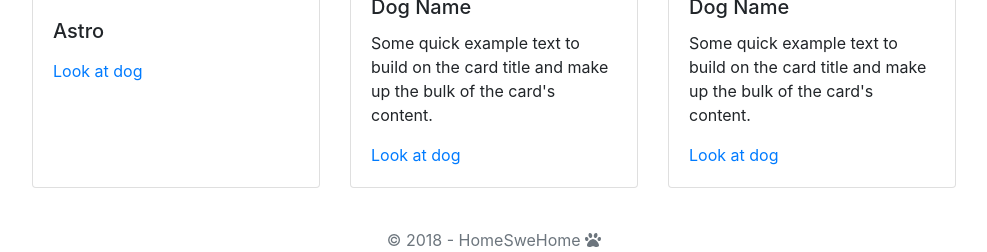
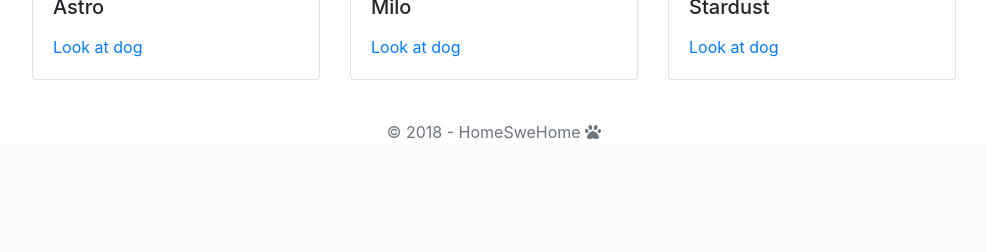
Before and after one commit to TimCoding/HomeSweHome, a Python web app: template server/templates/shelter_details.html in a window 1280 px wide. Shown: the part 1664-1916 px from the top of the page, without its empty margins (146-1133 px from the left). After the commit the page ends 1803 px from the top, so only its background shows below. Run offline with Jinja, Linux system fonts and the light colour scheme; the template is opened without the code that fills it: most values are stand-ins (such as "Sample title", 1, 10 or a date in 2020); some libraries are stand-ins or nearby versions.

Commit message:
shelter details updated dog names, still not linked yet

```diff
--- a/server/templates/shelter_details.html
+++ b/server/templates/shelter_details.html
@@ -83,7 +83,7 @@
 		<div class="mx-auto" style="padding-top:10px; padding-bottom:40px; padding-left:40px; padding-right:40px">
 			<div class="card-deck">
 				<div class="card" style="width: 18rem;">
-				  <img class="card-img-top" src="http://photos.petfinder.com/photos/pets/32491072/1/?bust=1460483633&width=500&-x.jpg" alt="Card image cap">
+				  <img class="card-img-top" src="/dog1.jpg" alt="Card image cap">
 				  <div class="card-body">
 				    <h5 class="card-title">Astro</h5>
 				    <p class="card-text"></p>
@@ -94,8 +94,8 @@
 				<div class="card" style="width: 18rem;">
 				  <img class="card-img-top" src="/dog1.jpg" alt="Card image cap">
 				  <div class="card-body">
-				    <h5 class="card-title">Dog Name</h5>
-				    <p class="card-text">Some quick example text to build on the card title and make up the bulk of the card's content.</p>
+				    <h5 class="card-title">Milo</h5>
+				    <p class="card-text"></p>
 				    <a href="/dog_details" class="card-link">Look at dog</a>
 				  </div>
 				</div>
@@ -103,8 +103,8 @@
 				<div class="card" style="width: 18rem;">
 				  <img class="card-img-top" src="/dog1.jpg" alt="Card image cap">
 				  <div class="card-body">
-				    <h5 class="card-title">Dog Name</h5>
-				    <p class="card-text">Some quick example text to build on the card title and make up the bulk of the card's content.</p>
+				    <h5 class="card-title">Stardust</h5>
+				    <p class="card-text"></p>
 				    <a href="/dog_details" class="card-link">Look at dog</a>
 				  </div>
 				</div>
```
